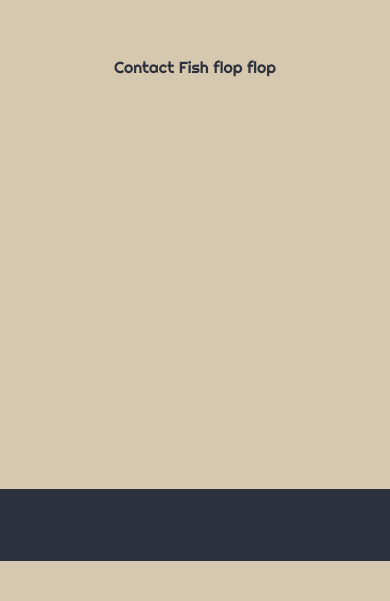
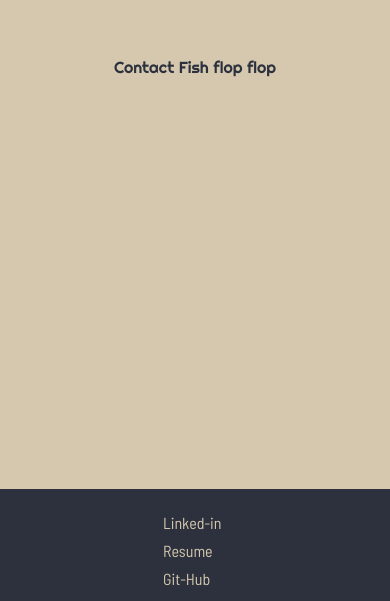
Before and after one commit to w3ihong/personalWeb, a Next.js app: page / in a window 390 px wide. Shown: the part 2960-3561 px from the top of the page. Before the commit the page ends 3521 px from the top, so only its background shows below. Built offline with nearby package versions, Linux system fonts and the light colour scheme.

Commit message:
added footer

```diff
--- a/src/app/components/foot.tsx
+++ b/src/app/components/foot.tsx
@@ -3,18 +3,10 @@ import Image from "next/image";
 export default function Footer() {
     return (
         <footer>
-            <div className="flex flex-col items-center justify-center sm:flex-row bg-sec">
-                <div>
-                    Linked-in
-                </div>
-                <div>
-                    github
-
-                </div>
-                <div>
-                    instagram
-
-                </div>
+            <div className="flex flex-col items-center justify-center md:flex-row bg-sec gap-4 h-28">
+                <a className="block w-16 h-3 text-pri">Linked-in</a>
+                <a className="block w-16 h-3 text-pri">Resume</a>
+                <a className="block w-16 h-3 text-pri">Git-Hub</a>
             </div>
         </footer>
     );
```
